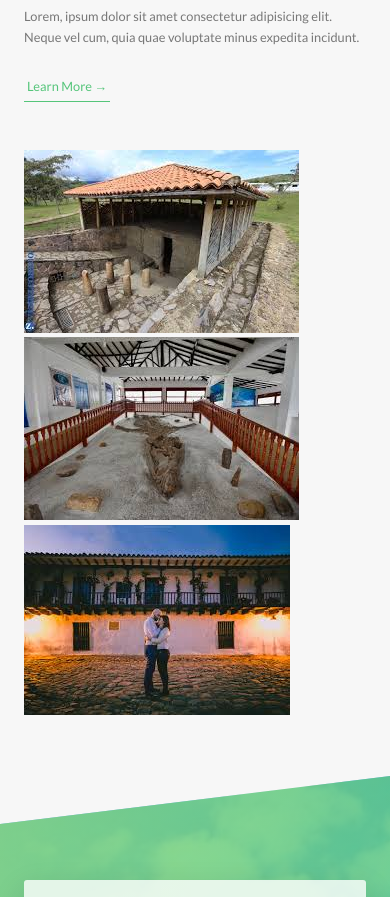
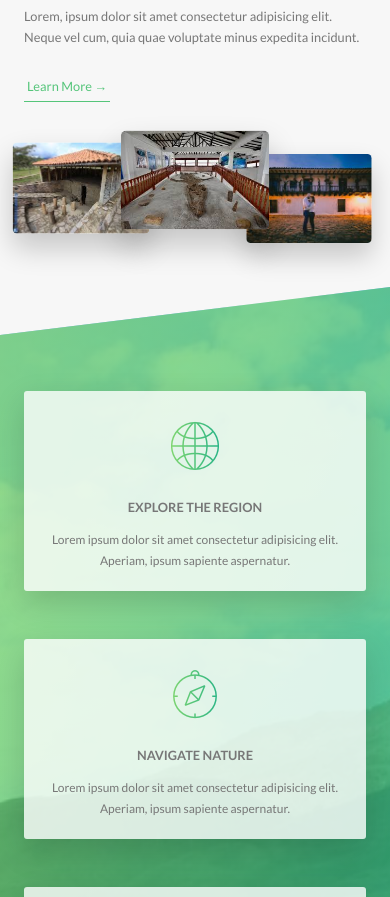
Before and after one commit to fbohz/css-learning, a website: page museo-demo/index.html in a window 390 px wide. Shown: the part 1040-1937 px from the top of the page. Drawn offline with Linux system fonts and the light colour scheme.

Commit message:
progress responsive design

```diff
--- a/museo-demo/sass/components/_composition.scss
+++ b/museo-demo/sass/components/_composition.scss
@@ -1,10 +1,10 @@
 .composition {
     position: relative;
 
-    &__photo {
+    &___photo {
         width: 55%;
         box-shadow: 0 1.5rem 4rem rgba($color-black, .4);
-        border-radius: 2px;
+        border-radius: 4px;
         position: absolute;
         z-index: 10;
         transition: all .2s;
```
Also changed, not shown: museo-demo/css/style.css.
